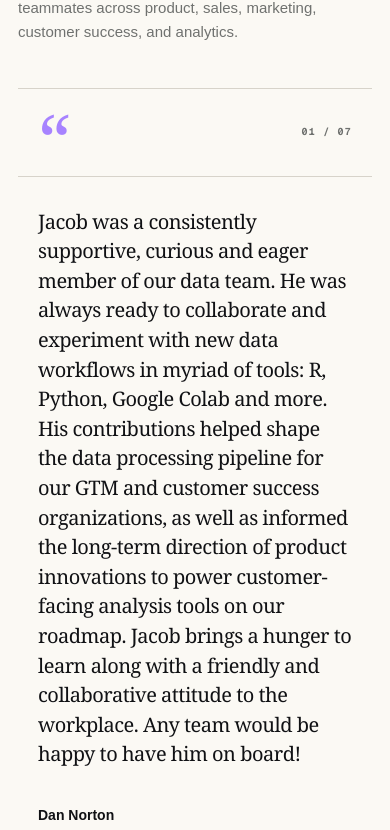
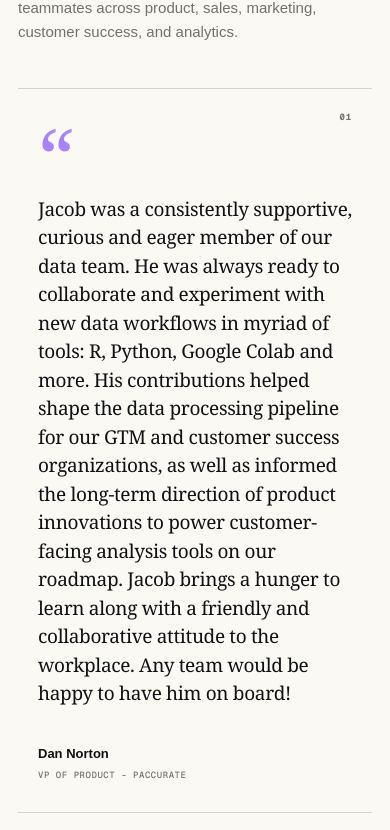
Before and after one commit to DataWzard/DataWzard.github.io, a Next.js app: page / in a window 390 px wide. Shown: the part 7320-8150 px from the top of the page. Built offline with nearby package versions, Linux system fonts and the light colour scheme.

Commit message:
Update cards in carousel

```diff
--- a/app/TestimonialsCarousel.tsx
+++ b/app/TestimonialsCarousel.tsx
@@ -11,7 +11,9 @@ type Testimonial = {
 export function TestimonialsCarousel({ testimonials }: { testimonials: Testimonial[] }) {
   const [activeIndex, setActiveIndex] = useState(0);
   const [touchStart, setTouchStart] = useState<number | null>(null);
-  const active = testimonials[activeIndex];
+  const visibleTestimonials = [0, 1, 2].map(
+    (offset) => testimonials[(activeIndex + offset) % testimonials.length],
+  );
 
   const goTo = (index: number) => {
     setActiveIndex((index + testimonials.length) % testimonials.length);
@@ -36,18 +38,20 @@ export function TestimonialsCarousel({ testimonials }: { testimonials: Testimoni
         setTouchStart(null);
       }}
     >
-      <div className="testimonial-slide" aria-live="polite">
-        <div className="testimonial-marker" aria-hidden="true">
-          <span>“</span>
-          <p>{String(activeIndex + 1).padStart(2, "0")} / {String(testimonials.length).padStart(2, "0")}</p>
-        </div>
-        <figure key={active.name}>
-          <blockquote>{active.quote}</blockquote>
-          <figcaption>
-            <strong>{active.name}</strong>
-            <span>{active.title}</span>
-          </figcaption>
-        </figure>
+      <div className="testimonial-card-grid" aria-live="polite">
+        {visibleTestimonials.map((testimonial, offset) => (
+          <figure className="testimonial-card" key={`${activeIndex}-${testimonial.name}`}>
+            <span className="testimonial-quote-mark" aria-hidden="true">&ldquo;</span>
+            <blockquote>{testimonial.quote}</blockquote>
+            <figcaption>
+              <strong>{testimonial.name}</strong>
+              <span>{testimonial.title}</span>
+            </figcaption>
+            <span className="testimonial-card-number" aria-hidden="true">
+              {String(((activeIndex + offset) % testimonials.length) + 1).padStart(2, "0")}
+            </span>
+          </figure>
+        ))}
       </div>
 
       <div className="carousel-controls">
@@ -57,15 +61,15 @@ export function TestimonialsCarousel({ testimonials }: { testimonials: Testimoni
               className={index === activeIndex ? "active" : ""}
               type="button"
               key={testimonial.name}
-              aria-label={`Show recommendation ${index + 1} from ${testimonial.name}`}
+              aria-label={`Start with recommendation ${index + 1} from ${testimonial.name}`}
               aria-current={index === activeIndex ? "true" : undefined}
               onClick={() => goTo(index)}
             />
           ))}
         </div>
         <div className="carousel-arrows">
-          <button type="button" aria-label="Previous recommendation" onClick={() => goTo(activeIndex - 1)}>←</button>
-          <button type="button" aria-label="Next recommendation" onClick={() => goTo(activeIndex + 1)}>→</button>
+          <button type="button" aria-label="Previous recommendations" onClick={() => goTo(activeIndex - 1)}>&larr;</button>
+          <button type="button" aria-label="Next recommendations" onClick={() => goTo(activeIndex + 1)}>&rarr;</button>
         </div>
       </div>
       <p className="carousel-hint">Use arrows, keyboard keys, dots, or swipe to browse all recommendations.</p>
--- a/app/globals.css
+++ b/app/globals.css
@@ -169,15 +169,15 @@ h1 em, .contact-section h2 em { font-family: Georgia, "Times New Roman", serif;
 .testimonials-section { background: var(--paper-bright); }
 .testimonial-carousel { border-top: 1px solid var(--line); outline: none; touch-action: pan-y; }
 .testimonial-carousel:focus-visible { outline: 3px solid var(--violet); outline-offset: 7px; }
-.testimonial-slide { display: grid; grid-template-columns: 220px 1fr; border-bottom: 1px solid var(--line); min-height: 480px; }
-.testimonial-marker { padding: 38px 30px 28px; border-right: 1px solid var(--line); display: flex; flex-direction: column; justify-content: space-between; }
-.testimonial-marker > span { height: 95px; color: var(--violet); font: 400 136px/.9 Georgia,"Times New Roman",serif; }
-.testimonial-marker p { margin: 0; color: var(--muted); font: 700 10px/1 var(--font-geist-mono),monospace; letter-spacing: .12em; }
-.testimonial-slide figure { margin: 0; padding: clamp(34px, 5vw, 64px); display: flex; flex-direction: column; animation: testimonial-in .35s ease both; }
-.testimonial-slide blockquote { margin: 0; max-width: 1020px; font: 400 clamp(21px,2vw,31px)/1.47 Georgia,"Times New Roman",serif; letter-spacing: -.025em; }
-.testimonial-slide figcaption { margin-top: auto; padding-top: 46px; display: flex; flex-direction: column; gap: 6px; }
-.testimonial-slide figcaption strong { font-size: 14px; }
-.testimonial-slide figcaption span { color: var(--muted); font: 500 9px/1.4 var(--font-geist-mono),monospace; text-transform: uppercase; letter-spacing: .06em; }
+.testimonial-card-grid { display: grid; grid-template-columns: repeat(3, minmax(0, 1fr)); border-bottom: 1px solid var(--line); }
+.testimonial-card { position: relative; margin: 0; min-height: 590px; padding: 34px 30px 30px; border-right: 1px solid var(--line); display: flex; flex-direction: column; overflow: hidden; animation: testimonial-in .35s ease both; }
+.testimonial-card:last-child { border-right: 0; }
+.testimonial-quote-mark { height: 58px; color: var(--violet); font: 400 80px/.9 Georgia,"Times New Roman",serif; }
+.testimonial-card blockquote { margin: 18px 0 0; font: 400 clamp(17px,1.35vw,21px)/1.52 Georgia,"Times New Roman",serif; letter-spacing: -.018em; }
+.testimonial-card figcaption { margin-top: auto; padding-top: 40px; padding-right: 36px; display: flex; flex-direction: column; gap: 6px; }
+.testimonial-card figcaption strong { font-size: 13px; }
+.testimonial-card figcaption span { color: var(--muted); font: 500 9px/1.4 var(--font-geist-mono),monospace; text-transform: uppercase; letter-spacing: .06em; }
+.testimonial-card-number { position: absolute; right: 28px; top: 28px; color: var(--muted); font: 700 9px/1 var(--font-geist-mono),monospace; letter-spacing: .1em; }
 .carousel-controls { display: grid; grid-template-columns: 1fr auto; align-items: center; gap: 24px; padding-top: 18px; }
 .carousel-dots { display: flex; align-items: center; gap: 8px; }
 .carousel-dots button { width: clamp(24px,4vw,54px); height: 5px; padding: 0; border: 0; background: #d2cec4; cursor: pointer; transition: background .2s ease, transform .2s ease; }
@@ -188,7 +188,6 @@ h1 em, .contact-section h2 em { font-family: Georgia, "Times New Roman", serif;
 .carousel-arrows button:hover, .carousel-arrows button:focus-visible { background: var(--ink); color: white; }
 .carousel-hint { margin: 12px 0 0; text-align: right; color: var(--muted); font: 600 9px/1.5 var(--font-geist-mono),monospace; text-transform: uppercase; letter-spacing: .08em; }
 @keyframes testimonial-in { from { opacity: 0; transform: translateY(10px); } to { opacity: 1; transform: translateY(0); } }
-
 .contact-section { background: var(--violet); text-align: center; padding: 120px 32px; }
 .contact-section .section-kicker { color: var(--ink); }
 .contact-section h2 { margin: 0 auto 26px; font-size: clamp(54px, 7vw, 106px); line-height: .92; letter-spacing: -.06em; }
@@ -214,8 +213,8 @@ footer > a { justify-self:end; }
   .timeline article { grid-template-columns: .7fr 1fr; }
   .timeline-summary { grid-column: 2; }
   .about-section { grid-template-columns:1fr; }
-  .testimonial-slide { grid-template-columns: 170px 1fr; }
-  .testimonial-marker { padding-left: 24px; padding-right: 24px; }
+  .testimonial-card-grid { grid-template-columns: repeat(2, minmax(0, 1fr)); }
+  .testimonial-card:nth-child(3) { display: none; }
   footer { grid-template-columns: 1fr auto; gap:22px;padding-top:30px;padding-bottom:30px; }
   footer div { grid-row:2; }
   footer > a { grid-column:2;grid-row:2; }
@@ -243,12 +242,12 @@ footer > a { justify-self:end; }
   .all-work { justify-content:flex-start;flex-direction:column;align-items:flex-start; }
   .timeline article { grid-template-columns:1fr;gap:14px;padding:28px 0; }
   .timeline-summary { grid-column:auto; }
-  .testimonial-slide { grid-template-columns: 1fr; min-height: 0; }
-  .testimonial-marker { min-height: 88px; padding: 14px 20px; border-right: 0; border-bottom: 1px solid var(--line); flex-direction: row; align-items: center; }
-  .testimonial-marker > span { height: 52px; font-size: 72px; }
-  .testimonial-slide figure { min-height: 520px; padding: 30px 20px; }
-  .testimonial-slide blockquote { font-size: 20px; line-height: 1.48; }
-  .testimonial-slide figcaption { padding-top: 36px; }
+  .testimonial-card-grid { grid-template-columns: 1fr; }
+  .testimonial-card { min-height: 540px; padding: 30px 20px; border-right: 0; }
+  .testimonial-card:nth-child(n+2) { display: none; }
+  .testimonial-card blockquote { font-size: 19px; line-height: 1.5; }
+  .testimonial-card figcaption { padding-top: 36px; }
+  .testimonial-card-number { right: 20px; top: 24px; }
   .carousel-controls { gap: 16px; }
   .carousel-dots { gap: 5px; }
   .carousel-dots button { flex: 1; min-width: 17px; }
```
